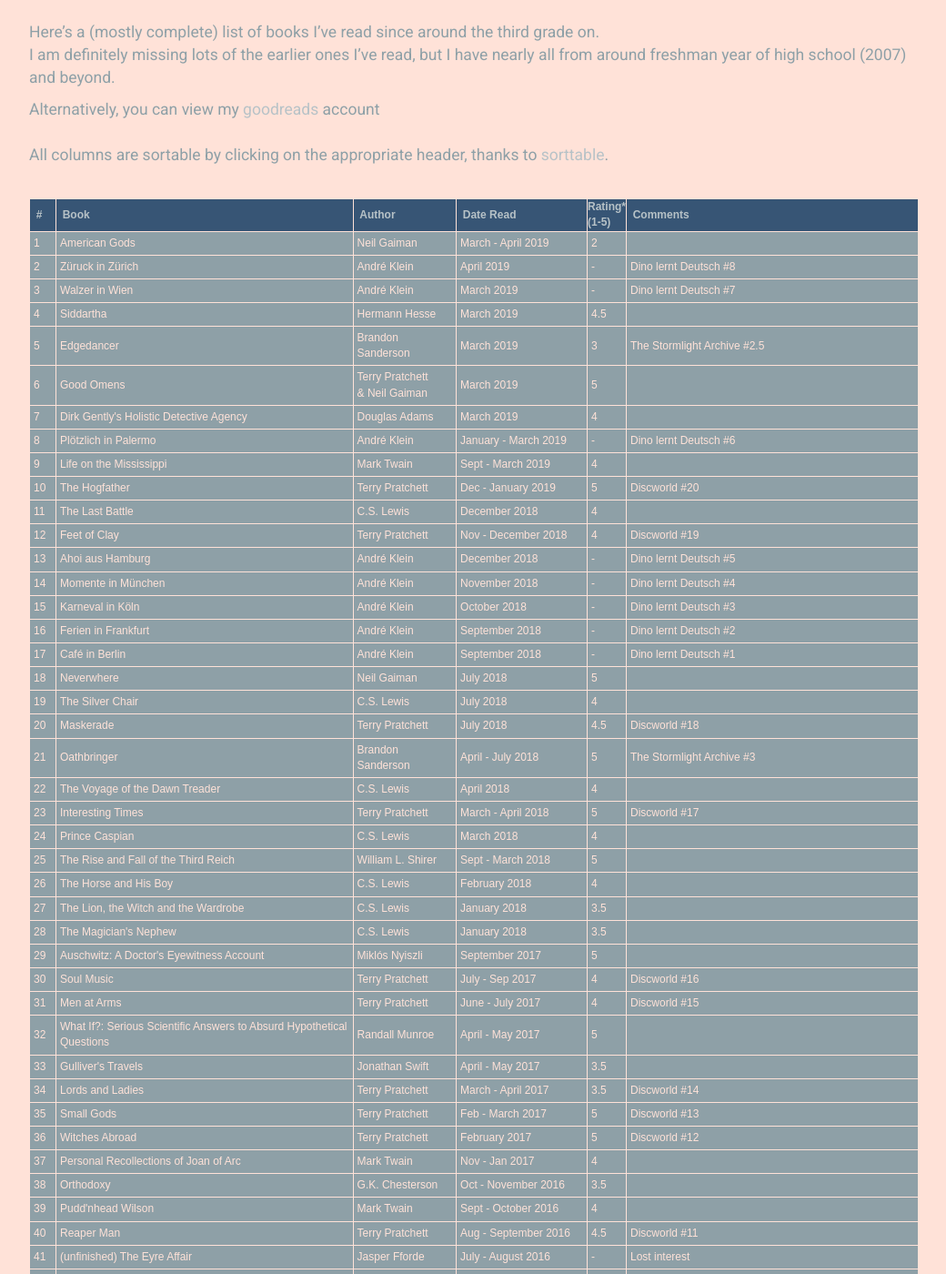
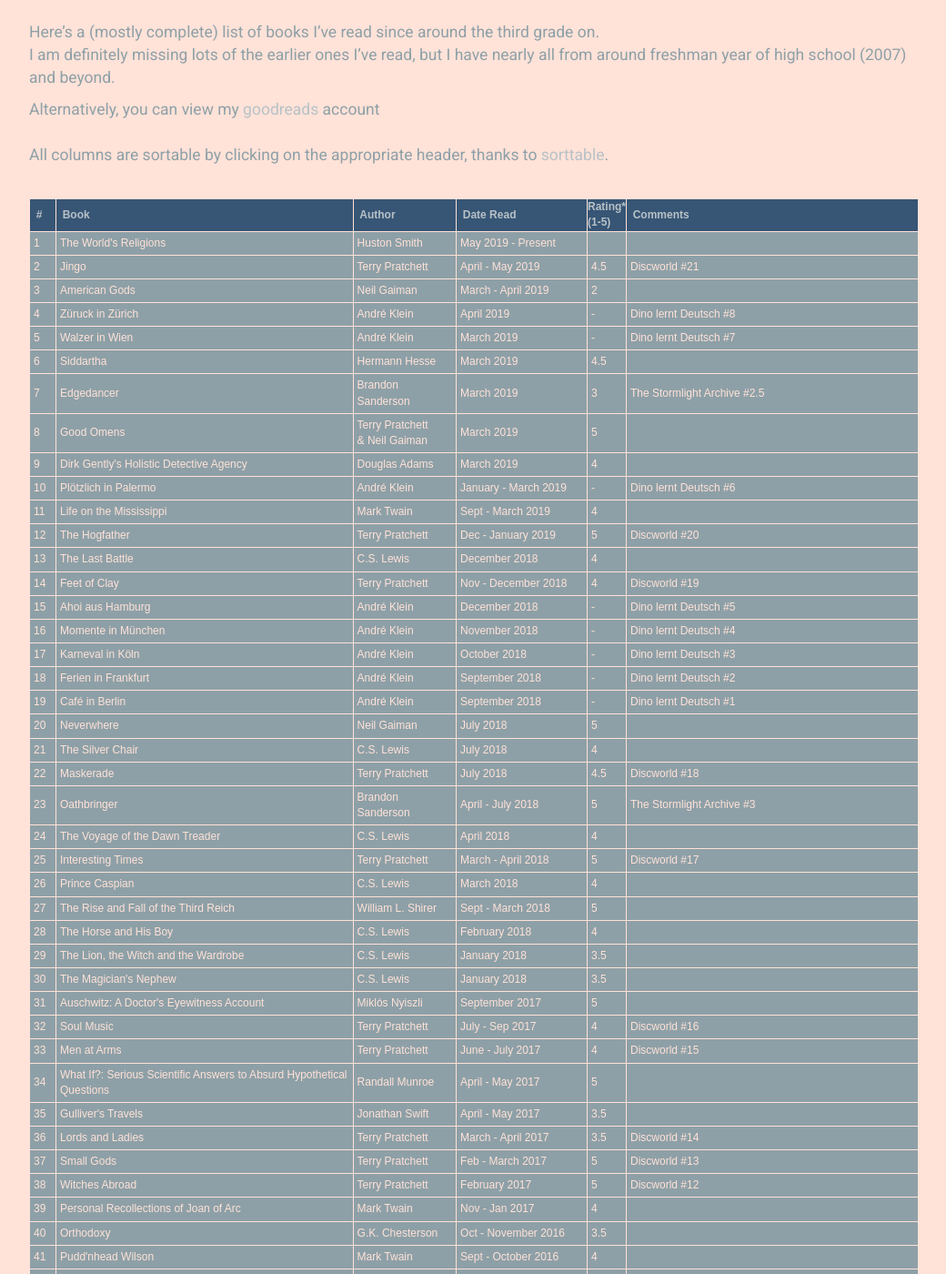
Before and after one commit to JeffSolo/jeffsolo.github.com, a Jekyll site: the page built from _posts/2015-03-30-books.md, in a window 1280 px wide and 1400 px high, scrolled down 299 px. Shown: the whole window at 91% size, without its empty margins (128-1168 px from the left). Built offline with Jekyll 4.4.1, drawn with Linux system fonts in a browser that asks for light colours; nearby versions of some CDN libraries; some of the changed text lies outside the part shown.

Commit message:
updated books, resume

```diff
--- a/_includes/books.html
+++ b/_includes/books.html
@@ -29,6 +29,8 @@ tr{
 }
 </style><table class="tableizer-table sortable">
 <tr class="tableizer-firstrow fingerpointer"><th>&nbsp;&nbsp;#</th><th>&nbsp;&nbsp;Book</th><th>&nbsp;&nbsp;Author</th><th>&nbsp;&nbsp;Date Read</th><th>Rating*<br>(1-5)</th><th>&nbsp;&nbsp;Comments</th></tr>
+<tr><td>The World's Religions</td><td>Huston Smith</td><td sorttable_customkey="-62">May 2019 - Present</td><td></td><td></td></tr>
+<tr><td>Jingo</td><td>Terry Pratchett</td><td sorttable_customkey="-61">April - May 2019</td><td>4.5</td><td>Discworld #21</td></tr>
 <tr><td>American Gods</td><td>Neil Gaiman</td><td sorttable_customkey="-60">March - April 2019</td><td>2</td><td></td></tr>
 <tr><td>Züruck in Zürich</td><td>André Klein</td><td sorttable_customkey="-59">April 2019</td><td>-</td><td>Dino lernt Deutsch #8</td></tr>
 <tr><td>Walzer in Wien</td><td>André Klein</td><td sorttable_customkey="-58">March 2019</td><td>-</td><td>Dino lernt Deutsch #7</td></tr>
```
Also changed, not shown: 1 other file.
